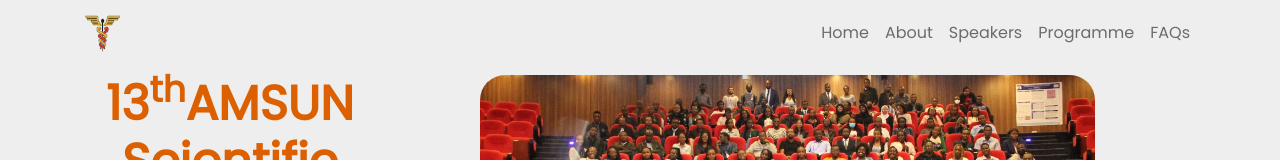
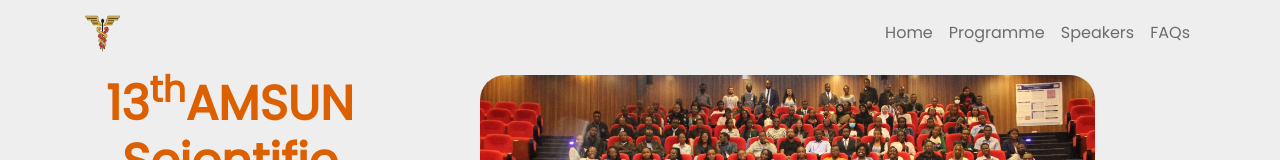
Before and after one commit to emmanuelkorir/13thamsunscientificconference, a React (Create React App) app: page / in a window 1280 px wide. Shown: the top 160 px of the page. Built offline with nearby package versions, Linux system fonts and the light colour scheme.

Commit message:
edit Header.jsx

```diff
--- a/src/components/Header.jsx
+++ b/src/components/Header.jsx
@@ -1,5 +1,5 @@
 import React from 'react';
-import { Container, Nav, Navbar, NavDropdown } from 'react-bootstrap';
+import { Container, Nav, Navbar } from 'react-bootstrap';
 import logo from '../assets/amsun-logo.png';
 import './header.css';
 
@@ -8,15 +8,14 @@
     <header>
 <Navbar fixed="top" className="header__color" expand="lg">
 <Container>
-  <Navbar.Brand href="#home"><img src={logo} width="40" height="40" className="d-inline-block align-top" alt="amsun-logo" /></Navbar.Brand>
+  <Navbar.Brand href="/"><img src={logo} width="40" height="40" className="d-inline-block align-top" alt="amsun-logo" /></Navbar.Brand>
   <Navbar.Toggle aria-controls="basic-navbar-nav" />
   <Navbar.Collapse id="basic-navbar-nav" className="justify-content-end">
     <Nav>
-      <Nav.Link href="#home">Home</Nav.Link>
-      <Nav.Link href="#link">About</Nav.Link>
-      <Nav.Link href="#link">Speakers</Nav.Link>
-      <Nav.Link href="#link">Programme</Nav.Link>
-      <Nav.Link href="#link">FAQs</Nav.Link>
+      <Nav.Link href="/">Home</Nav.Link>
+      <Nav.Link href="/programme">Programme</Nav.Link>
+      <Nav.Link href="/speakers">Speakers</Nav.Link>
+            <Nav.Link href="/faqs">FAQs</Nav.Link>
     </Nav>
   </Navbar.Collapse>
 </Container>
```
